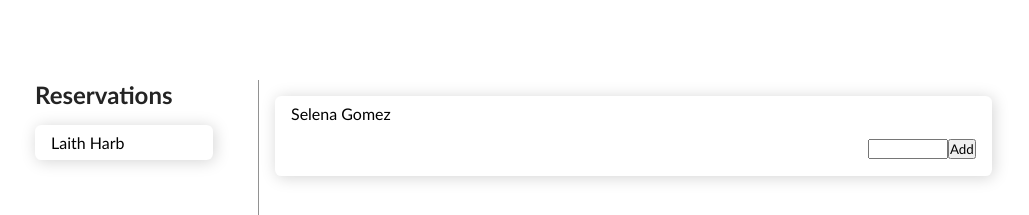
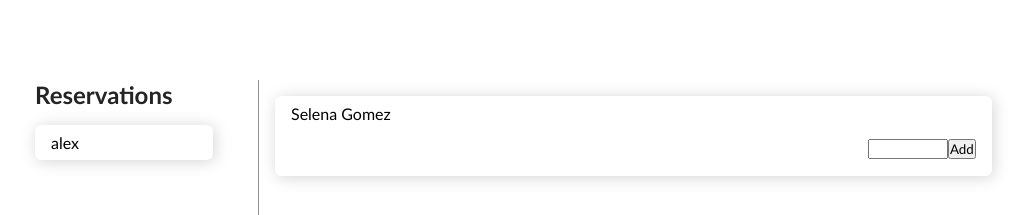
Before and after one commit to p6te/redux-toolkit-restaurant-app-practice, a React (Create React App) app: page / in a window 1280 px wide. Shown: the top 215 px of the page, without its empty margins (45-1074 px from the left). Built offline with nearby package versions, Linux system fonts and the light colour scheme.

Commit message:
add handle add reservation

```diff
--- a/src/App.tsx
+++ b/src/App.tsx
@@ -1,12 +1,24 @@
 import React, { useState } from "react";
-import { useSelector } from "react-redux";
+import { useSelector, useDispatch } from "react-redux";
 import { RootState } from "./app/store";
 import "./App.css";
+import ReservationCard from "./components/ReservationCard";
+import { addReservation } from "./features/reservationSlice";
 
 function App() {
+  const [reservationNameInput, setReservationNameInput] = useState("");
   const reservations = useSelector(
     (state: RootState) => state.reservations.value
   );
+
+  const dispatch = useDispatch();
+
+  const hanldeAddReservations = () => {
+    if (!reservationNameInput) return;
+
+    dispatch(addReservation(reservationNameInput));
+    setReservationNameInput("");
+  };
   return (
     <div className="App">
       <div className="container">
@@ -14,12 +26,17 @@ function App() {
           <div>
             <h5 className="reservation-header">Reservations</h5>
             <div className="reservation-cards-container">
-              <div className="reservation-card-container">Laith Harb</div>
+              {reservations.map((name, index) => {
+                return <ReservationCard name={name} key={index} />;
+              })}
             </div>
           </div>
           <div className="reservation-input-container">
-            <input />
-            <button>Add</button>
+            <input
+              value={reservationNameInput}
+              onChange={(e) => setReservationNameInput(e.target.value)}
+            />
+            <button onClick={hanldeAddReservations}>Add</button>
           </div>
         </div>
         <div className="customer-food-container">
--- a/src/features/reservationSlice.ts
+++ b/src/features/reservationSlice.ts
@@ -5,7 +5,7 @@ interface ReservationState {
 }
 
 const initialState: ReservationState = {
-  value: [],
+  value: ["alex"],
 };
 
 export const reservationsSlice = createSlice({
```
